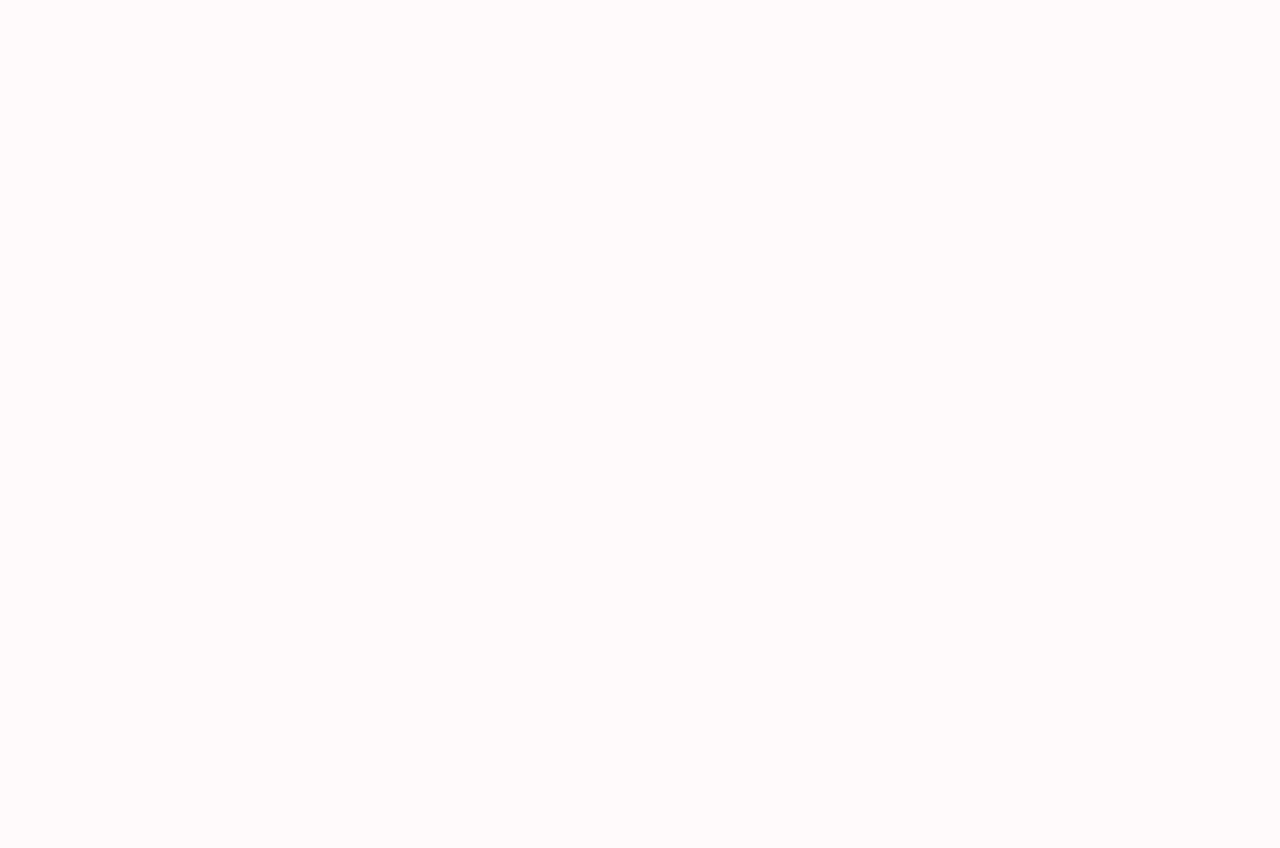
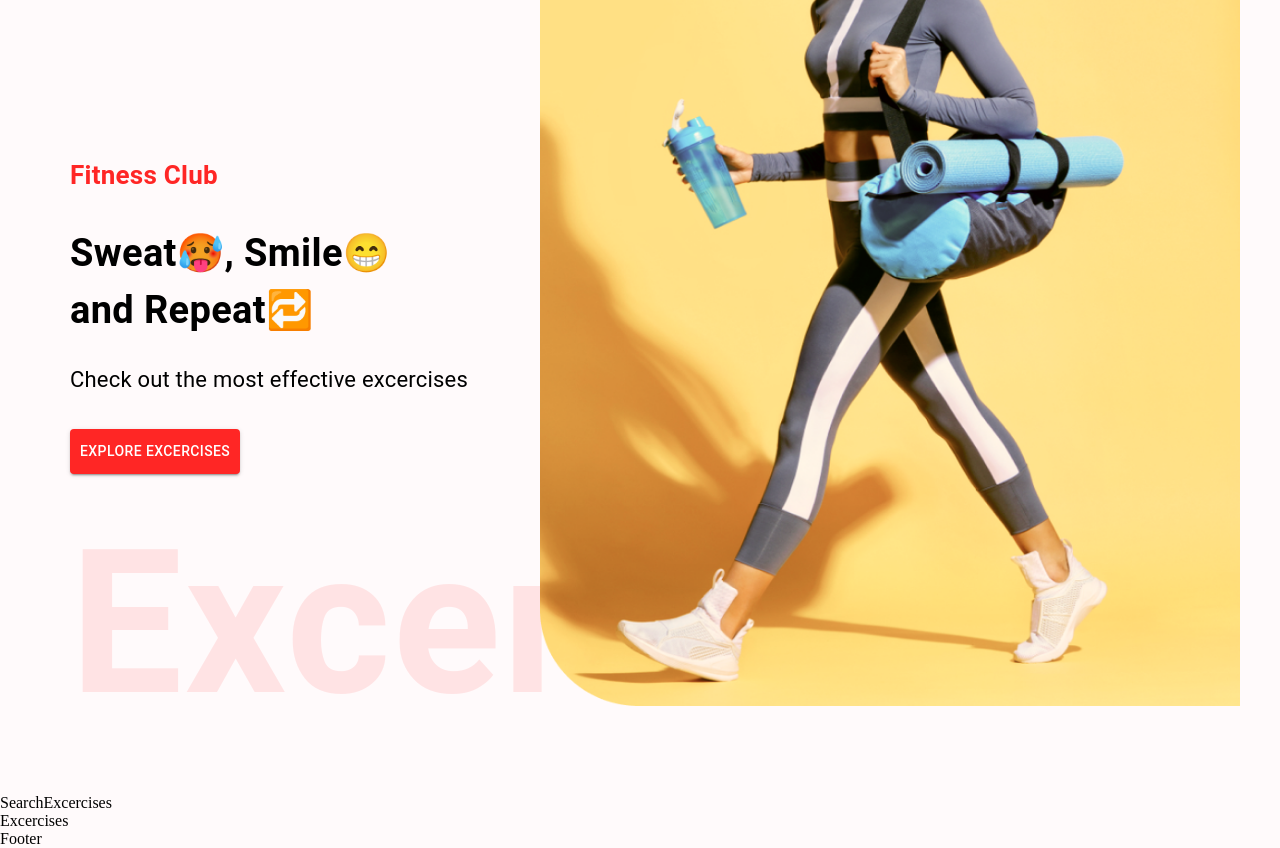
Before and after one commit to 0xadityaa/react-fitness-app, a React (Create React App) app in the folder react-fitness-app/: page / in a window 1280 px wide. Shown: the part 160-1008 px from the top of the page. Before the commit the page ends 800 px from the top, so only its background shows below. Built offline with nearby package versions, Linux system fonts and the light colour scheme.

Commit message:
created hero-banner component for home page

```diff
--- /dev/null
+++ b/react-fitness-app/src/components/Excercises.js
@@ -0,0 +1,9 @@
+import React from 'react'
+
+const Excercises = () => {
+  return (
+    <div>Excercises</div>
+  )
+}
+
+export default Excercises
--- /dev/null
+++ b/react-fitness-app/src/components/HeroBanner.js
@@ -0,0 +1,29 @@
+import React from "react";
+import { Box, Stack, Typography, Button } from "@mui/material";
+import HeroBannerImage from '../assets/images/banner.png';
+
+
+const HeroBanner = () => {
+  return (
+    <Box
+      sx={{ mt: { lg: "212px", xs: "70px" }, ml: { sm: "50px" } }}
+      position="relative"
+      p="20px"
+    >
+      <Typography color="#FF2625" fontWeight="600" fontSize="26px">
+        Fitness Club
+      </Typography>
+      <Typography fontWeight="700" sx={{fontSize: {lg: "42", xs: "38px"}}} mb="23px" mt="30px">
+        Sweat🥵, Smile😁 <br /> and Repeat🔁
+      </Typography>
+      <Typography fontSize="22px" lineHeight="35px" mb={4}>
+        Check out the most effective excercises
+      </Typography>
+      <Button variant="contained" color="error" href="#excercises" sx={{backgroundColor: "#ff2625", padding: "10px"}}>Explore Excercises</Button>
+      <Typography fontWeight="600" color="#ff2625" sx={{opacity: 0.1, display: {lg: 'block', xs: 'none'}}} fontSize="200px">Excercise</Typography>
+      <img src={HeroBannerImage} alt="banner" className="hero-banner-img"/>
+    </Box>
+  );
+};
+
+export default HeroBanner;
--- /dev/null
+++ b/react-fitness-app/src/components/SearchExcercises.js
@@ -0,0 +1,9 @@
+import React from 'react'
+
+const SearchExcercises = () => {
+  return (
+    <div>SearchExcercises</div>
+  )
+}
+
+export default SearchExcercises
--- a/react-fitness-app/src/pages/Home.js
+++ b/react-fitness-app/src/pages/Home.js
@@ -1,8 +1,16 @@
-import React from 'react'
+import React, { useState } from 'react';
+import { Box } from '@mui/material';
+import HeroBanner from '../components/HeroBanner';
+import SearchExcercises from '../components/SearchExcercises';
+import Excercises from '../components/Excercises';
 
 const Home = () => {
   return (
-    <div>Home</div>
+    <Box>
+      <HeroBanner />
+      <SearchExcercises />
+      <Excercises />
+    </Box>
   )
 }
 
```
